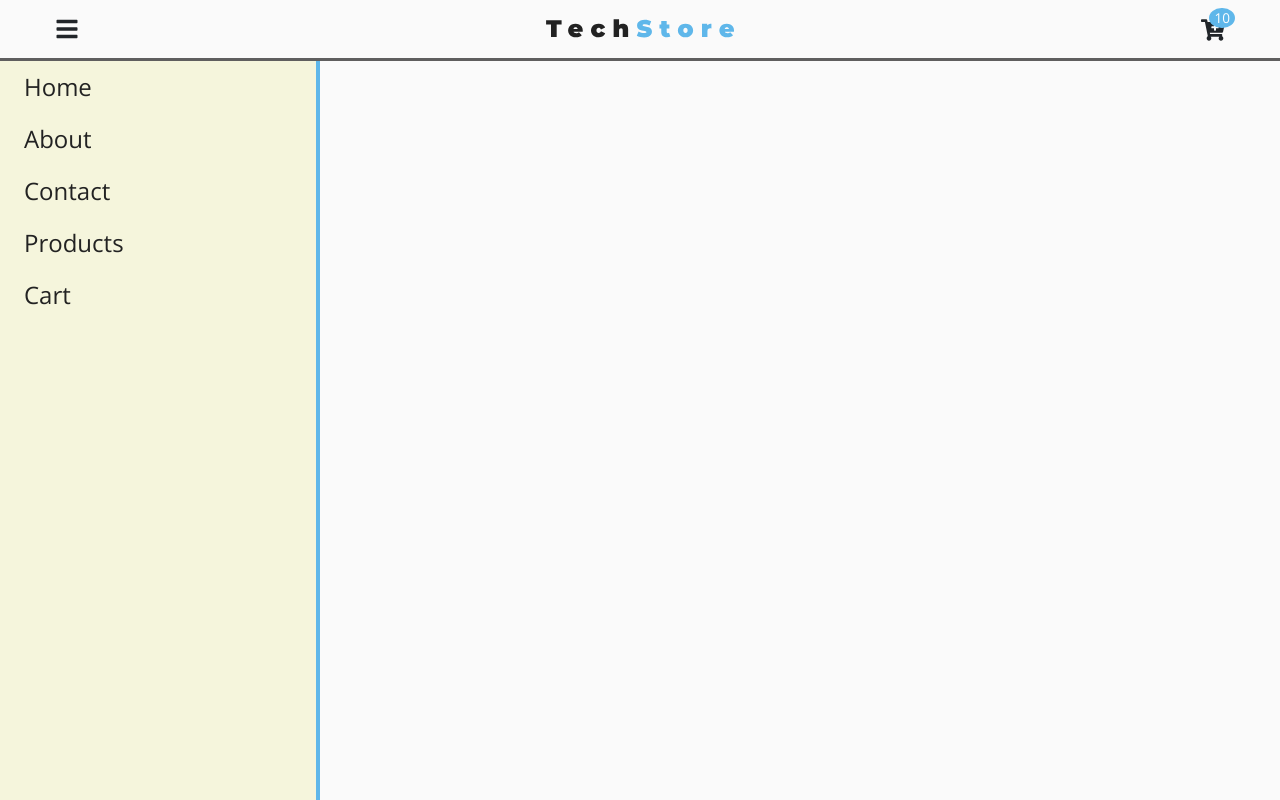
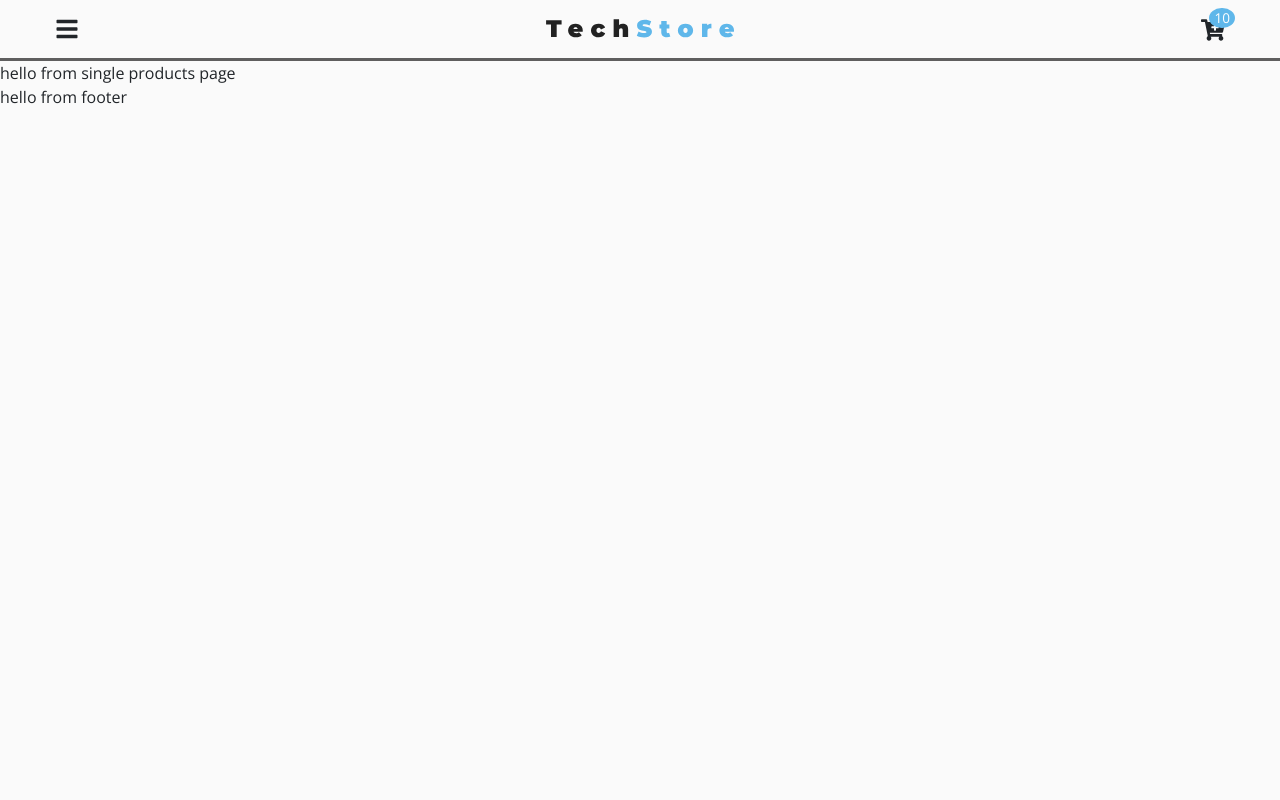
Before and after one commit to arjuntkv/Mobiz-react, a React (Create React App) app: page /products/1 in a window 1280 px wide. Built offline with nearby package versions, Linux system fonts and the light colour scheme.

Commit message:
added sidecart

```diff
--- a/src/components/SideCart.js
+++ b/src/components/SideCart.js
@@ -1,9 +1,34 @@
-import React from 'react'
+import React from 'react';
+import {Productconsumer } from "../context/Context";
+import styled from "styled-components";
 
 export default function SideCart() {
     return (
-        <div>
-            hello from SideCart
-        </div>
+        <Productconsumer>
+            {value=>{
+                const {cartopen,closecart,cart}=value;
+                return(
+                    <Cartwrapper show={cartopen} onclick={closecart}>
+                        <p>cart items</p>
+                    </Cartwrapper>
+                )
+            }}
+        </Productconsumer>
     )
 }
+
+const Cartwrapper=styled.div`
+    position:fixed;
+    top:60px;
+    right:0;
+    width:100%;
+    height:100%;
+    background:grey;
+    z-index:1;
+    transform:${props=>props.show?'translateX(0)':'translateX(100%)'};
+    border-left:4px solid #5fb7ea;
+    transition:all 0.3s ease-in-out;
+    @media (min-width:576px){
+        width:20rem;
+    }
+`
--- a/src/components/Sidebar.js
+++ b/src/components/Sidebar.js
@@ -10,7 +10,7 @@
             {value=>{
                 const {links,sidebaropen,handlesidebar}=value;
                 return(
-                    <Sidewrapper>
+                    <Sidewrapper show={sidebaropen}>
                         <ul>
                            {links.map(link=>{
                                return(
@@ -30,7 +30,7 @@
 
 const Sidewrapper =styled.nav`
     position:fixed;
-    top:61px;
+    top:60px;
     left:0;
     width:100%;
     height:100%;
@@ -38,6 +38,7 @@
     z-index:1;
     border-right:4px solid #5fb7ea;
     transition:all 0.3s ease-in-out;
+transform:${props=>(props.show?'translatex(0)':'translateX(-100%)')};
     ul{
         list-style-type:none;
         padding:0 !important;
--- a/src/context/Context.js
+++ b/src/context/Context.js
@@ -14,6 +14,7 @@
         cartopen:false,
         cartitems:10,
         links:linkdata,
+        cart:[],
     }
 
     //handle sidebar
```
